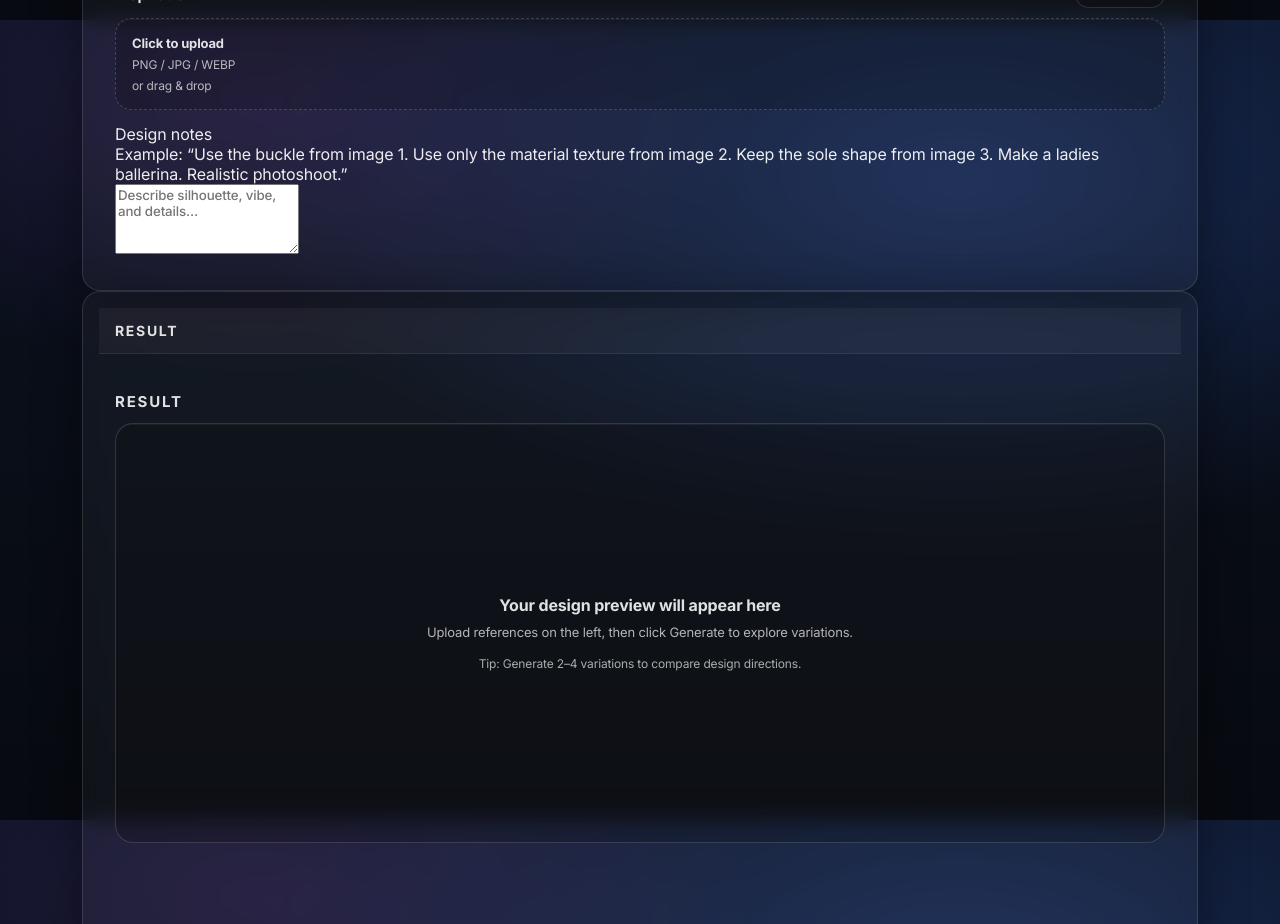
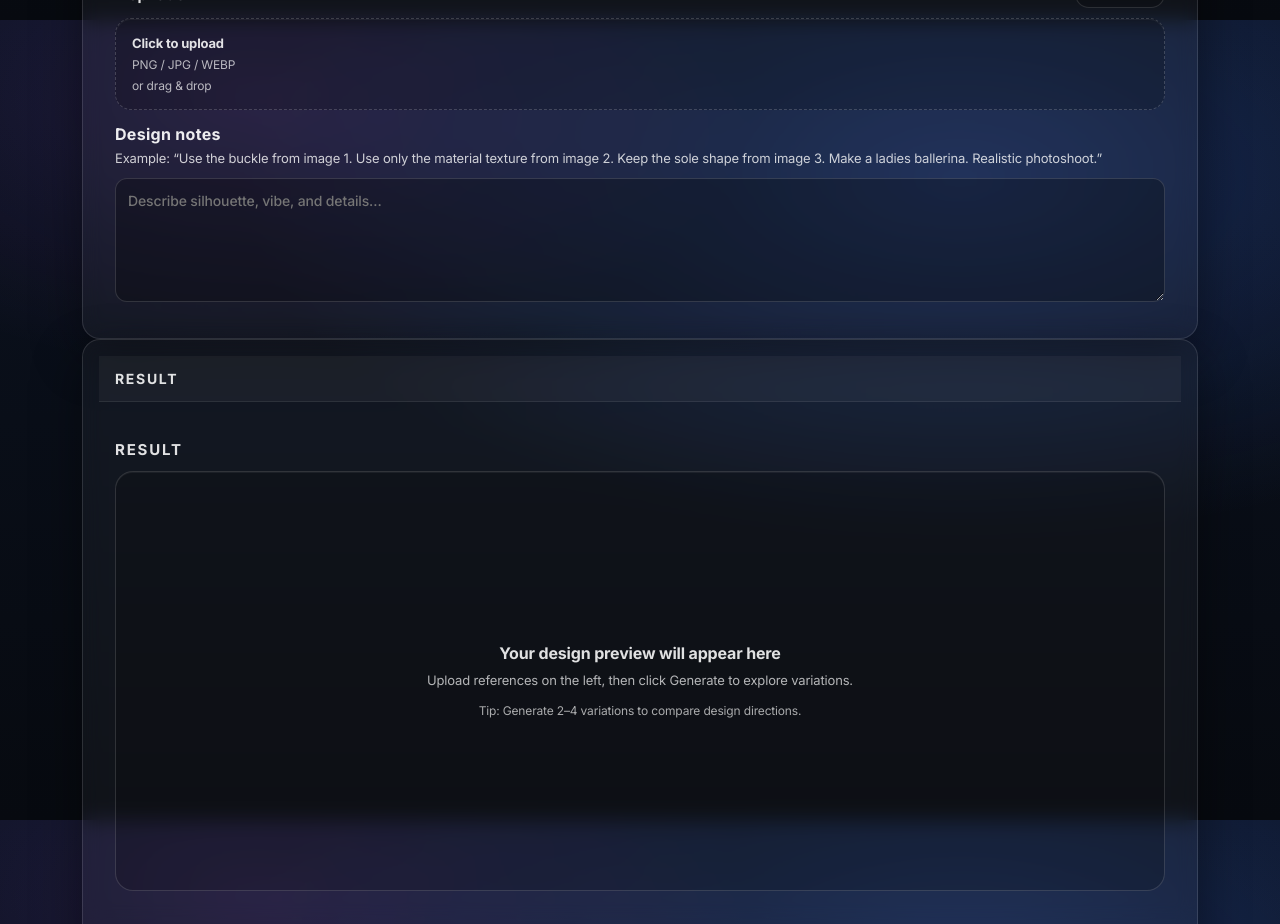
Before and after one commit to akshaymir7/ai-shoe-designer, a Next.js app: page / in a window 1280 px wide. Shown: the part 780-1704 px from the top of the page. Built offline with nearby package versions, Linux system fonts and the light colour scheme.

Commit message:
Fix ResultPanel props mismatch

```diff
--- a/app/page.tsx
+++ b/app/page.tsx
@@ -1,28 +1,28 @@
 "use client";
 
 import React, { useMemo, useState } from "react";
-
 import UploadBox from "@/components/UploadBox";
 import ResultPanel from "@/components/ResultPanel";
 
 export default function Page() {
-  const [hardware, setHardware] = useState<File | null>(null);
+  // Keep state names aligned with backend expectations
+  const [accessory, setAccessory] = useState<File | null>(null); // UI label: Hardware
   const [material, setMaterial] = useState<File | null>(null);
   const [sole, setSole] = useState<File | null>(null);
   const [inspiration, setInspiration] = useState<File | null>(null);
 
-  const [prompt, setPrompt] = useState<string>("");
+  const [prompt, setPrompt] = useState("");
   const [variations, setVariations] = useState<number>(4);
 
   const [images, setImages] = useState<string[]>([]);
-  const [loading, setLoading] = useState<boolean>(false);
+  const [loading, setLoading] = useState(false);
 
   const canGenerate = useMemo(() => {
-    return Boolean(hardware && material) && !loading;
-  }, [hardware, material, loading]);
+    return Boolean(accessory && material) && !loading;
+  }, [accessory, material, loading]);
 
   function resetAll() {
-    setHardware(null);
+    setAccessory(null);
     setMaterial(null);
     setSole(null);
     setInspiration(null);
@@ -32,7 +32,8 @@ export default function Page() {
   }
 
   async function handleGenerate() {
-    if (!hardware || !material) {
+    // Frontend guard
+    if (!accessory || !material) {
       alert("Hardware + Material are required.");
       return;
     }
@@ -42,10 +43,14 @@ export default function Page() {
       setImages([]);
 
       const form = new FormData();
-      form.append("hardware", hardware);
+
+      // IMPORTANT: backend likely expects these exact keys
+      form.append("accessory", accessory);
       form.append("material", material);
+
       if (sole) form.append("sole", sole);
       if (inspiration) form.append("inspiration", inspiration);
+
       if (prompt.trim()) form.append("prompt", prompt.trim());
       form.append("variations", String(variations));
 
@@ -65,7 +70,6 @@ export default function Page() {
         return;
       }
 
-      // Support a few common response shapes
       const out: string[] =
         data?.images || data?.urls || data?.result || data?.data || [];
 
@@ -84,7 +88,6 @@ export default function Page() {
 
   return (
     <main className="page">
-      {/* Header */}
       <header className="hero">
         <div className="heroInner">
           <h1 className="heroTitle">AI SHOE DESIGNER</h1>
@@ -92,14 +95,8 @@ export default function Page() {
             Upload design references and generate footwear concepts instantly.
           </p >
 
-          {/* Top controls */}
           <div className="topControls">
-            <button
-              className="btn"
-              type="button"
-              onClick={resetAll}
-              disabled={loading}
-            >
+            <button className="btn" type="button" onClick={resetAll} disabled={loading}>
               Reset
             </button>
 
@@ -129,9 +126,8 @@ export default function Page() {
         </div>
       </header>
 
-      {/* Main grid */}
       <section className="contentGrid">
-        {/* Left: Inputs */}
+        {/* LEFT PANEL */}
         <div className="panel">
           <div className="panelHeader">
             <div className="panelTitle">Design inputs</div>
@@ -140,8 +136,8 @@ export default function Page() {
           <div className="panelBody">
             <UploadBox
               label="Hardware"
-              file={hardware}
-              onChange={setHardware}
+              file={accessory}
+              onChange={setAccessory}
               required
             />
 
@@ -160,26 +156,43 @@ export default function Page() {
               onChange={setInspiration}
             />
 
-            <div className="fieldBlock">
-              <div className="fieldLabel">Design notes</div>
-              <div className="fieldHint">
-                Example: “Use the buckle from image 1. Use only the material
-                texture from image 2. Keep the sole shape from image 3. Make a
-                ladies ballerina. Realistic photoshoot.”
+            {/* DESIGN NOTES – force good sizing/styling */}
+            <div style={{ marginTop: 14 }}>
+              <div style={{ fontWeight: 800, letterSpacing: 0.3, marginBottom: 6 }}>
+                Design notes
               </div>
+
+              <div style={{ opacity: 0.85, fontSize: 13, lineHeight: 1.35, marginBottom: 10 }}>
+                Example: “Use the buckle from image 1. Use only the material texture from image 2.
+                Keep the sole shape from image 3. Make a ladies ballerina. Realistic photoshoot.”
+              </div>
+
               <textarea
-                className="textarea"
                 value={prompt}
                 onChange={(e) => setPrompt(e.target.value)}
                 placeholder="Describe silhouette, vibe, and details…"
-                rows={4}
+                rows={5}
+                style={{
+                  width: "100%",
+                  minHeight: 120,
+                  resize: "vertical",
+                  padding: "12px 12px",
+                  borderRadius: 12,
+                  border: "1px solid rgba(255,255,255,0.14)",
+                  background: "rgba(0,0,0,0.28)",
+                  color: "rgba(255,255,255,0.92)",
+                  outline: "none",
+                  fontSize: 14,
+                  lineHeight: 1.4,
+                }}
               />
             </div>
           </div>
         </div>
 
-        {/* Right: Result */}
+        {/* RIGHT PANEL */}
         <div className="panel">
+          {/* Only one RESULT label (avoid double RESULT) */}
           <div className="panelHeader">
             <div className="panelTitle">RESULT</div>
           </div>
```
